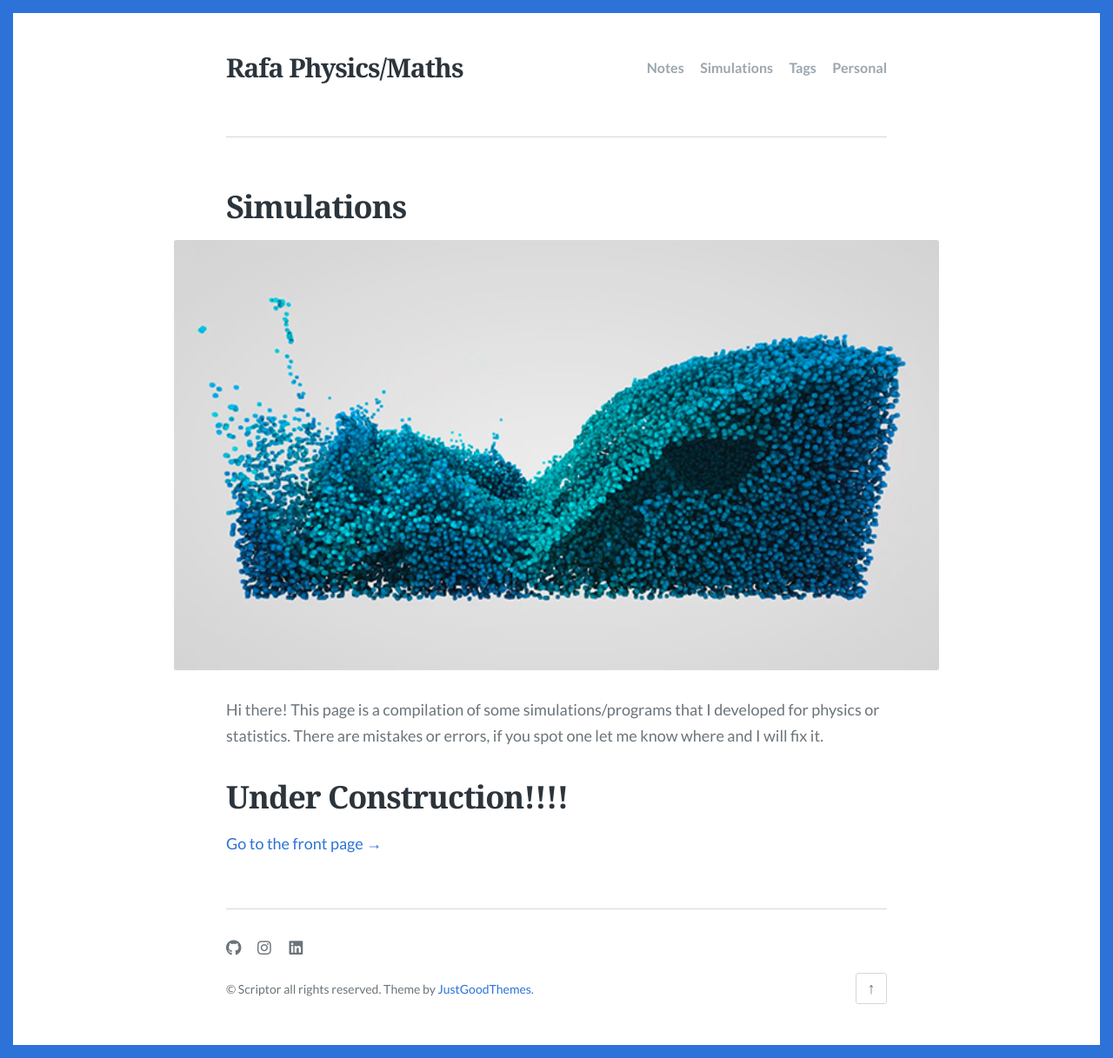
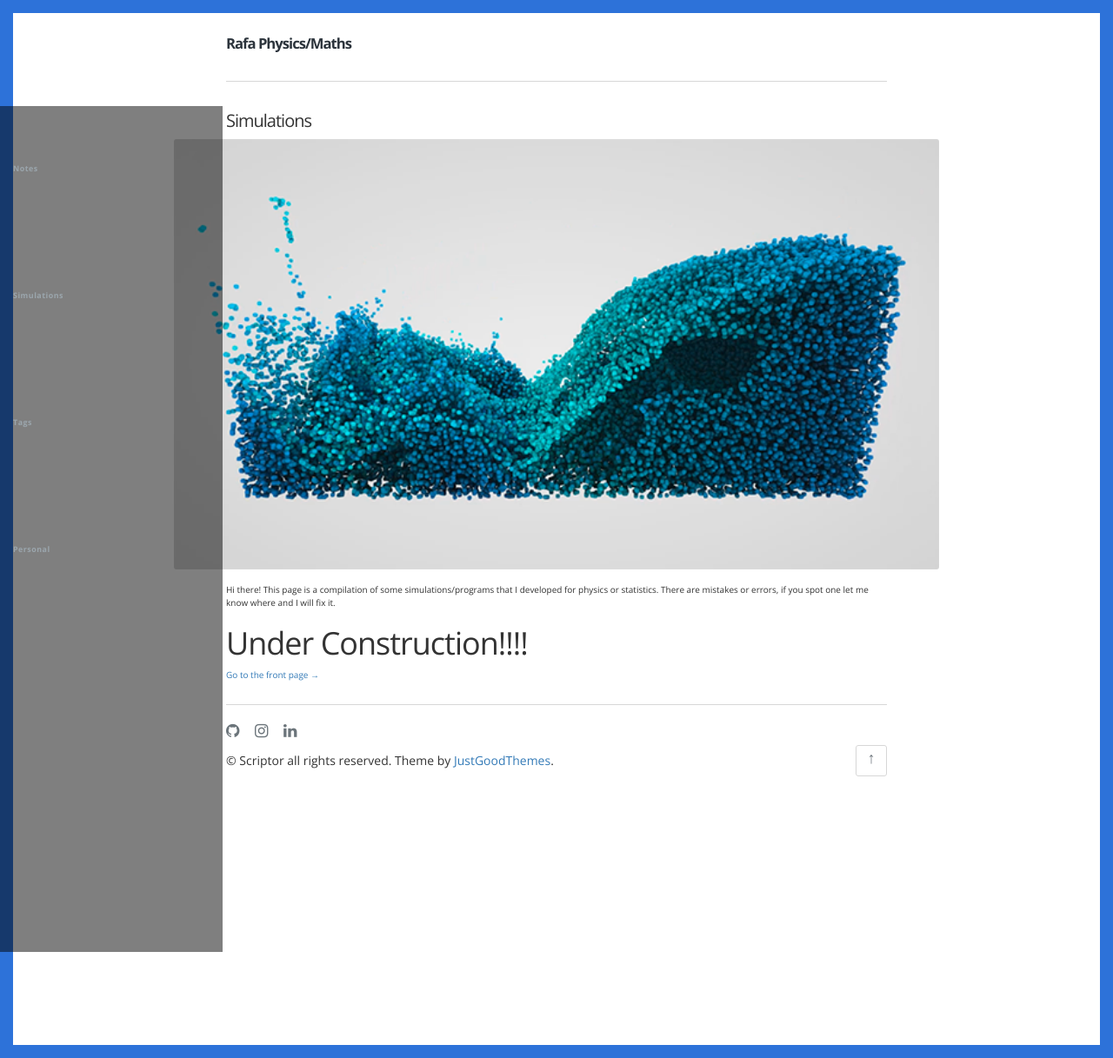
Before and after one commit to rafaf991/rafaf991.github.io, a Jekyll site: the page built from simulations.md, in a window 1280 px wide and 1217 px high. Shown: the whole window at 87% size. Built offline with Jekyll 4.4.1, drawn with Linux system fonts in a browser that asks for light colours; some web fonts are replaced.

Commit message:
new page

```diff
--- a/_layouts/default.html
+++ b/_layouts/default.html
@@ -3,7 +3,7 @@
 
 <head>
   <meta charset="utf-8">
-  <meta name="viewport" content="width=device-width, initial-scale=1.0">
+        <meta http-equiv="X-UA-Compatible" content="IE=edge,chrome=1">
   <title>{% if page.title %}{{ page.title | escape }}{% else %}{{ site.title | escape }}{% endif %}</title>
   <meta name="description"
     content="{{ page.description | default: site.description | strip_html | normalize_whitespace | truncate: 160 | escape }}">
@@ -18,6 +18,22 @@
     href="https://fonts.googleapis.com/css?family=Lato:400,400i,700,700i%7CNoto+Serif:400,400i,700,700i&display=swap"
     rel="stylesheet">
   <link href="{{ '/assets/css/style.css' | relative_url }}" rel="stylesheet">
+
+
+
+        <link rel="apple-touch-icon" href="apple-touch-icon.png">
+
+        <link rel="stylesheet" href="css/bootstrap.min.css">
+        <link rel="stylesheet" href="css/bootstrap-theme.min.css">
+        <link rel="stylesheet" href="css/fontAwesome.css">
+        <link rel="stylesheet" href="css/light-box.css">
+        <link rel="stylesheet" href="css/templatemo-main.css">
+
+        <link href="https://fonts.googleapis.com/css?family=Open+Sans:300,400,600,700,800" rel="stylesheet">
+
+        <script src="js/vendor/modernizr-2.8.3-respond-1.4.2.min.js"></script>
+
+
 </head>
 
 <body>
```
